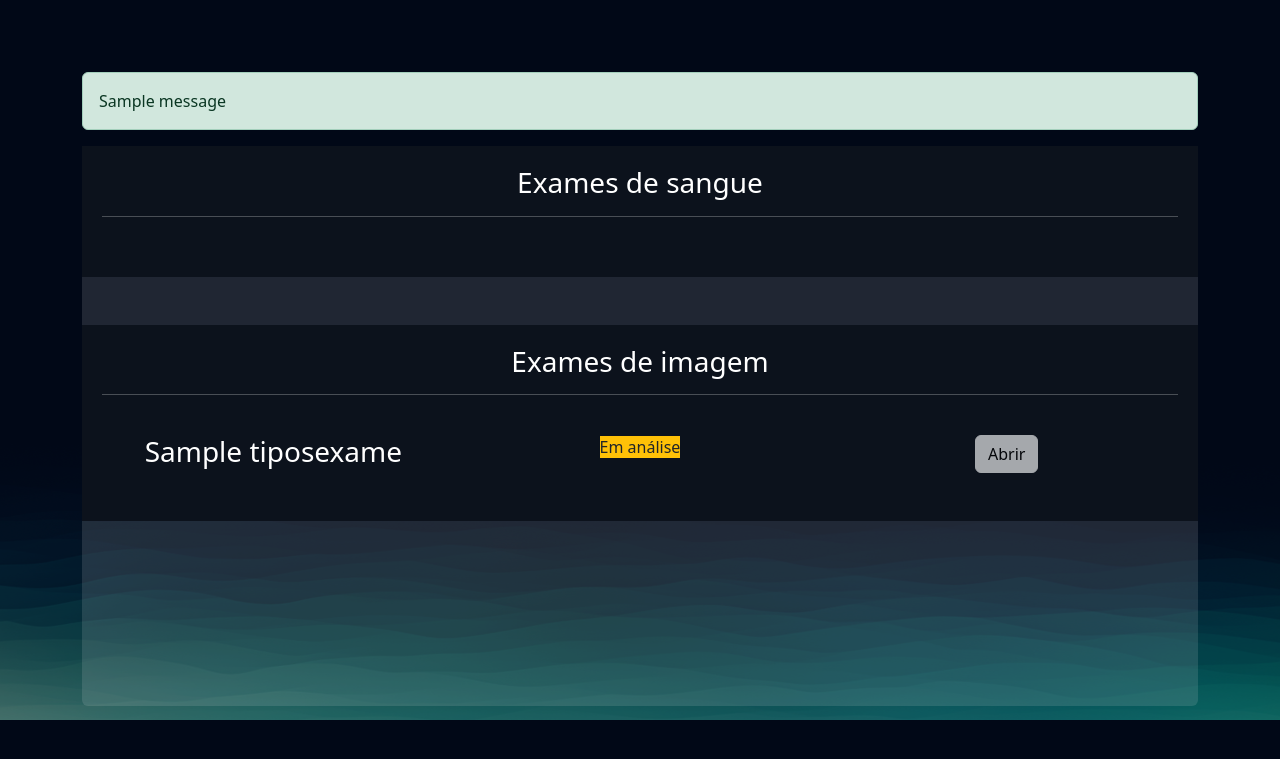
After one commit to LucasdoPradoTozzi/pythonando-week, a Django app: page /exames/gerenciar_exames/ in a window 1280 px wide. The commit adds this page. Shown: the top 759 px of the page. Run offline with Django 3.2, Linux system fonts and the light colour scheme; a user stored in the database is signed in; tables that the repository leaves empty hold one stand-in row (values such as "Sample post"); one stand-in notice (Sample message) is shown.

Commit message:
adicionando gerenciamento de exames

```diff
--- a/exames/models.py
+++ b/exames/models.py
@@ -1,5 +1,6 @@
 from django.db import models
 from django.contrib.auth.models import User
+from django.utils.safestring import mark_safe
 
 class TiposExames(models.Model):
     tipo_choices = (
@@ -31,6 +32,16 @@ class SolicitacaoExame(models.Model):
     def __str__(self):
         return f'{self.usuario} | {self.exame.nome}'
 
+    def badge_template(self):
+        if self.status == "E":
+            classes = 'bg-warning text-dark'
+            texto = "Em análise"
+        elif self.status == "F":
+            classes = 'bg-success'
+            texto = "Finalizado"
+
+        return mark_safe(f'<span class="bagde {classes}">{texto}</span>')
+
 class PedidosExames(models.Model):
     usuario = models.ForeignKey(User, on_delete=models.DO_NOTHING)
     exames = models.ManyToManyField(SolicitacaoExame)
--- /dev/null
+++ b/exames/templates/gerenciar_exames.html
@@ -0,0 +1,77 @@
+{% extends "bases/base.html" %}
+{% load static %}
+
+{% block 'head' %}
+    <link href="{% static 'exames/css/css.css' %}" rel="stylesheet">
+    <link href="{% static 'exames/css/gerenciar_pedidos.css' %}" rel="stylesheet">
+    <link href="{% static 'exames/css/gerenciar_exames.css' %}" rel="stylesheet">
+{% endblock 'head' %}
+
+
+{% block 'conteudo' %}
+    <br>
+    <br>
+    <div class="container">
+        {% if messages %}
+            <br>
+            {% for message in messages %}
+            <div class="alert {{ message.tags }}">{{ message }}</div>
+            {% endfor %}
+        {% endif %}
+        <div class="card card-view">
+
+            <div class="sub-card">
+                <h3>Exames de sangue</h3>
+                <hr>
+                <br>
+                {% for exame in exames  %}
+                    {% if exame.exame.tipo == 'S' %}
+                        <div class="row">
+                            <div class="col-md"><h3>{{exame.exame.nome}}</h3></div>
+                            <div class="col-md">
+                                {{exame.badge_template  }}
+                            </div>
+                            <div class="col-md">
+                                {% if exame.status == 'F' %}
+                                    <a href="" class="btn btn-light">Abrir</a>
+                                {% else %}
+                                    <a href="#" class="btn btn-light disabled">Abrir</a>
+                                {% endif %}
+                            </div>
+                        </div>
+                        <br>
+                    {% endif %}
+                {% endfor %}
+
+            </div>
+            <br>
+            <br>
+            <div class="sub-card">
+                <h3>Exames de imagem</h3>
+                <hr>
+                <br>
+                {% for exame in exames  %}
+                    {% if exame.exame.tipo == 'I' %}
+                        <div class="row">
+                            <div class="col-md"><h3>{{exame.exame.nome}}</h3></div>
+                            <div class="col-md">
+                                {{exame.badge_template  }}
+                            </div>
+                            <div class="col-md">
+                                {% if exame.status == 'F' %}
+                                    <a href="" class="btn btn-light">Abrir</a>
+                                {% else %}
+                                    <a href="#" class="btn btn-light disabled">Abrir</a>
+                                {% endif %}
+                            </div>
+                        </div>
+                        <br>
+                    {% endif %}
+                {% endfor %}
+            </div>
+
+        </div>
+
+    </div>
+
+{% endblock 'conteudo' %}
--- a/exames/templates/gerenciar_pedidos.html
+++ b/exames/templates/gerenciar_pedidos.html
@@ -39,9 +39,9 @@
                         </td>
                         <td>
 
-                            <a href=""  class="btn btn-danger {% if not pedidos.agendado %} disabled {% endif %}">Cancelar</a>
+                            <a href="{% url 'cancelar_pedido' pedido.id %}"  class="btn btn-danger {% if not pedido.agendado %} disabled {% endif %}">Cancelar</a>
                         </td>
-                    </tr
+                    </tr>
                 {% endfor %}
 
             </table>
--- a/exames/urls.py
+++ b/exames/urls.py
@@ -5,4 +5,6 @@ urlpatterns = [
     path('solicitar_exames/', views.solicitar_exames, name="solicitar_exames"),
     path('fechar_pedido/', views.fechar_pedido, name="fechar_pedido"),
     path('gerenciar_pedidos/', views.gerenciar_pedidos, name="gerenciar_pedidos"),
+    path("cancelar_pedido/<int:pedido_id>", views.cancelar_pedido, name="cancelar_pedido"),
+    path('gerenciar_exames/', views.gerenciar_exames, name="gerenciar_exames"),
 ]
--- a/exames/views.py
+++ b/exames/views.py
@@ -47,6 +47,26 @@ def fechar_pedido(request):
     messages.add_message(request, constants.SUCCESS, "Pedido de exame realizado com sucesso")
     return redirect('/exames/gerenciar_pedidos')
 
+@login_required
 def gerenciar_pedidos(request):
     pedidos_exames = PedidosExames.objects.filter(usuario=request.user)
     return render(request, 'gerenciar_pedidos.html', {'pedidos_exames': pedidos_exames})
+
+@login_required
+def cancelar_pedido(request, pedido_id):
+    pedido = PedidosExames.objects.get(id=pedido_id)
+
+    if not pedido.usuario == request.user:
+      messages.add_message(request, constants.ERROR, 'Esse pedido não é seu')
+      return redirect('/exames/gerenciar_pedidos/')
+
+    pedido.agendado = False
+    pedido.save()
+    messages.add_message(request, constants.SUCCESS, "Pedido cancelado com sucesso")
+    return redirect('/exames/gerenciar_pedidos/')
+
+@login_required
+def gerenciar_exames(request):
+    exames = SolicitacaoExame.objects.filter(usuario=request.user)
+
+    return render(request, 'gerenciar_exames.html', {'exames': exames})
--- /dev/null
+++ b/templates/static/exames/css/gerenciar_exames.css
@@ -0,0 +1,4 @@
+.sub-card{
+    background-color: var(--dark-color);
+    padding: 20px;
+}
--- a/vitalab/urls.py
+++ b/vitalab/urls.py
@@ -1,9 +1,11 @@
 
 from django.contrib import admin
 from django.urls import path, include
+from django.conf import settings
+from django.conf.urls.static import static
 
 urlpatterns = [
     path('admin/', admin.site.urls),
     path('usuarios/', include('usuarios.urls')),
     path('exames/', include('exames.urls'))
-]
+] + static(settings.MEDIA_URL, document_root=settings.MEDIA_ROOT)
```
